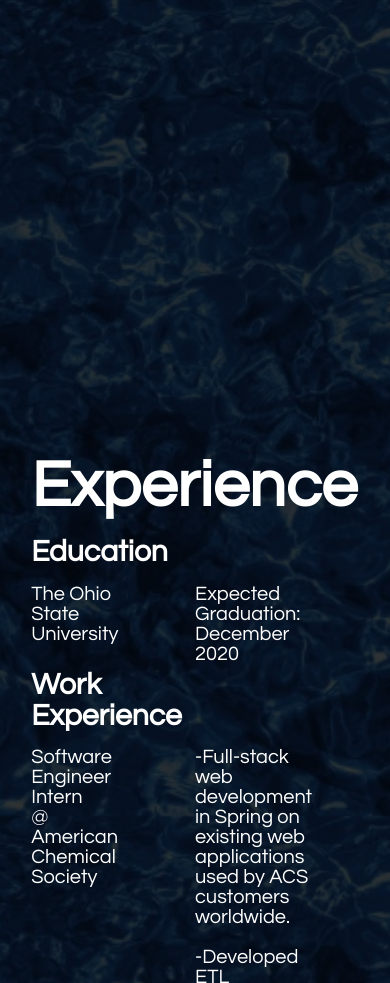
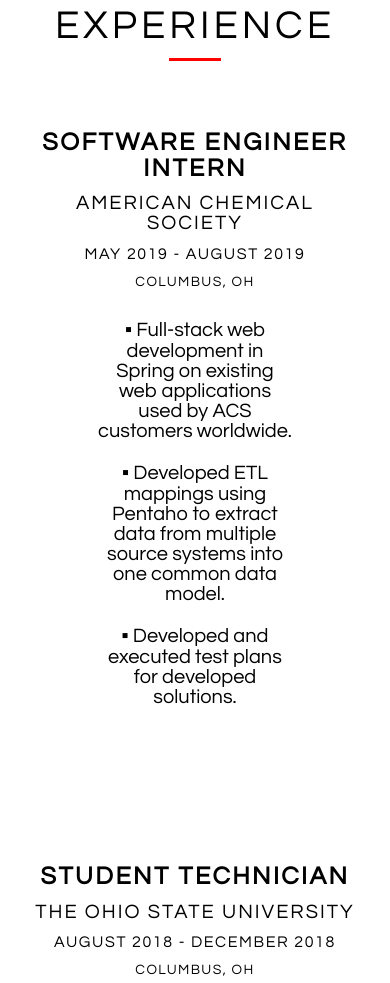
Before and after one commit to mzeiter/mzeiter.github.io, a plain HTML site: page index.html in a window 390 px wide. Shown: the part 2560-3543 px from the top of the page. Drawn offline with nearby package versions, Linux system fonts and the light colour scheme.

Commit message:
Added 'Experience' section

```diff
--- a/css/style.css
+++ b/css/style.css
@@ -166,6 +166,7 @@ ul li a:hover{
     margin-bottom: 2vh;
     background-color: red;
 }
+
 /*Line used under "EDUCATION"*/
 .line2{
 	display: block;
@@ -174,6 +175,17 @@ ul li a:hover{
     margin-right: 42%;
     height: 3px;
     margin-bottom: 5vh;
+    background-color: red;
+}
+
+/*Line used under "EXPERIENCE"*/
+.line3{
+	display: block;
+    width: 16%;
+    margin-left: 42%;
+    margin-right: 42%;
+    height: 3px;
+    margin-bottom: 8vh;
     background-color: red;
 }
 
@@ -273,42 +285,67 @@ ul li a:hover{
 	display: inline-block;
 	flex-wrap: wrap;
 	align-items: center;
-	margin-top: 55vh;
-	padding-left: 10%;
-	padding-right: 10%;
-	margin-bottom: 45vh;
+	text-align: center;
+	margin-top: 0vh; /*Increase for water background */
 	width: 105%;
+	padding: 5% 10%; /*top-bottom, left-right */
+	background-color: white;
 }
 
+/* EXPERIENCE */
 #experience h2{
-	color: #fff;
-	font-size: 65px;
-	margin-bottom: 5%;
+	color: black;
+	font-size: 40px;
+	margin-bottom: 1.5vh;
+	text-transform: uppercase;
+	font-weight: lighter;
+	letter-spacing: 0.1em;
 }
 
+/* POSITION */
 #experience h3{
-	color: #fff;
-	font-size: 30px;
-	margin-bottom: 5%;
-	width: 40%;
+	color: black;
+	font-size: 25px;
+	margin-bottom: 1.5vh;
+	text-transform: uppercase;
+	font-weight: bold;
+	letter-spacing: 0.1em;
+}
+/* COMPANY NAME */
+#experience h4{
+	color: black;
+	margin-bottom: 1.5vh;
+	text-transform: uppercase;
+	font-weight: normal;
+	font-size: 20px;
+	letter-spacing: 0.1em;
+}
+
+/* DATE */
+#experience h5{
+	color: black;
+	margin-bottom: 1.5vh;
+	text-transform: uppercase;
+	font-weight: normal;
+	font-size: 16px;
+	letter-spacing: 0.1em;
+}
+
+/* LOCATION */
+#experience h6{
+	color: black;
+	margin-bottom: 1.5vh;
+	text-transform: uppercase;
+	font-weight: normal;
+	font-size: 14px;
+	letter-spacing: 0.1em;
 }
 
 #experience p {
-	color: #fff;
+	color: black;
 	font-size: 20px;
-	float: left;
-	margin-bottom: 5%;
-}
-
-#experience .left{
-	width: 30%;
-	float: left;
-}
-
-#experience .right{
-	float:left;
-	margin-left: 20%;
-	width: 30%;
+	width: 60%;
+	padding: 5% 20%; /*top-bottom, left-right */
 }
 
 #contact{
--- a/index.html
+++ b/index.html
@@ -164,41 +164,109 @@ $(window).scroll(function() {
 	<!-- Experience section -->
 	<div id="experience" class="page-section">
 		<h2>Experience</h2>
+		<div class="line3"></div>
 
-		<div>
-			<h3>Education</h3>
+			<h3>SOFTWARE ENGINEER INTERN</h3>
+			<h4>AMERICAN CHEMICAL SOCIETY</h4>
+			<h5>MAY 2019 - AUGUST 2019</h5>
+			<h6>COLUMBUS, OH</h6>
+
+			<p>
+			▪ Full-stack web development in Spring on existing web applications used by ACS customers worldwide.
+			<br><br>
+			▪ Developed ETL mappings using Pentaho to extract data from multiple source systems into one common data model.
+			<br><br>
+			▪ Developed and executed test plans for developed solutions.
+			<br><br><br><br><br><br><br><br>
+
+			</p>
+
+			<h3>STUDENT TECHNICIAN</h3>
+			<h4>THE OHIO STATE UNIVERSITY</h4>
+			<h5>AUGUST 2018 - DECEMBER 2018</h5>
+			<h6>COLUMBUS, OH</h6>
+
+			<p>
+			▪ Provided desktop support services including software installation, network troubleshooting, and printer setup
+			for Ohio State faculty.
+			<br><br>
+			▪  Discovered a simple solution to a major problem that was crashing all university-owned Macs after a software
+			update.
+			<br><br><br><br><br><br><br><br>
+
+			</p>
+
+			<h3>SOFTWARE TEST AUTOMATION ENGINEER INTERN</h3>
+			<h4>IMOBILE3 (ACQUIRED BY TSYS)</h4>
+			<h5>MAY 2018 - AUGUST 2018</h5>
+			<h6>JACKSONVILLE, FL</h6>
+
+			<p>
+			▪ Coded automated test cases in Java using Selenium and Appium to ensure POS and Marketplace project
+			features were properly functioning.
+			<br><br>
+			▪ Improved efficiency of automated test case suite by over 200% for POS project.
+			<br><br>
+			▪ Cut the regression test phase in half by converting 80% of the manual test cases.
+			<br>
+
+			</p>
+
 		</div>
-
-		<div class="left">
-			<p>The Ohio State University</p>
-		</div>
-
-		<div class="right">
-
-			<p>Expected Graduation:<br>December 2020</p>
-		</div>
-
-		<div>
-			<h3>Work Experience</h3>
-		</div>
-
-		<div class="left">
-			<p>Software Engineer Intern <br>@ American Chemical Society
-			</p>
-		</div>
-		<div class="right">
-			<p> -Full-stack web development in Spring on existing web applications used by ACS customers worldwide.<br><br>
-				-Developed ETL mappings using Pentaho to extract data from multiple
-				 source systems into one common data model.<br><br>
-				-Developed and executed test plans for developed solutions.<br><br>
-			</p>
-		</div>
-
 	</div>
 
 	<!-- Projects section -->
 	<div id="projects" class="page-section">
+		<h2>Projects</h2>
+		<div class="line3"></div>
 
+			<h3>SOFTWARE ENGINEER INTERN</h3>
+			<h4>AMERICAN CHEMICAL SOCIETY</h4>
+			<h5>MAY 2019 - AUGUST 2019</h5>
+			<h6>COLUMBUS, OH</h6>
+
+			<p>
+			▪ Full-stack web development in Spring on existing web applications used by ACS customers worldwide.
+			<br><br>
+			▪ Developed ETL mappings using Pentaho to extract data from multiple source systems into one common data model.
+			<br><br>
+			▪ Developed and executed test plans for developed solutions.
+			<br><br><br><br><br><br><br><br>
+
+			</p>
+
+			<h3>STUDENT TECHNICIAN</h3>
+			<h4>THE OHIO STATE UNIVERSITY</h4>
+			<h5>AUGUST 2018 - DECEMBER 2018</h5>
+			<h6>COLUMBUS, OH</h6>
+
+			<p>
+			▪ Provided desktop support services including software installation, network troubleshooting, and printer setup
+			for Ohio State faculty.
+			<br><br>
+			▪  Discovered a simple solution to a major problem that was crashing all university-owned Macs after a software
+			update.
+			<br><br><br><br><br><br><br><br>
+
+			</p>
+
+			<h3>SOFTWARE TEST AUTOMATION ENGINEER INTERN</h3>
+			<h4>IMOBILE3 (ACQUIRED BY TSYS)</h4>
+			<h5>MAY 2018 - AUGUST 2018</h5>
+			<h6>JACKSONVILLE, FL</h6>
+
+			<p>
+			▪ Coded automated test cases in Java using Selenium and Appium to ensure POS and Marketplace project
+			features were properly functioning.
+			<br><br>
+			▪ Improved efficiency of automated test case suite by over 200% for POS project.
+			<br><br>
+			▪ Cut the regression test phase in half by converting 80% of the manual test cases.
+			<br>
+
+			</p>
+
+		</div>
 	</div>
 
 
```
